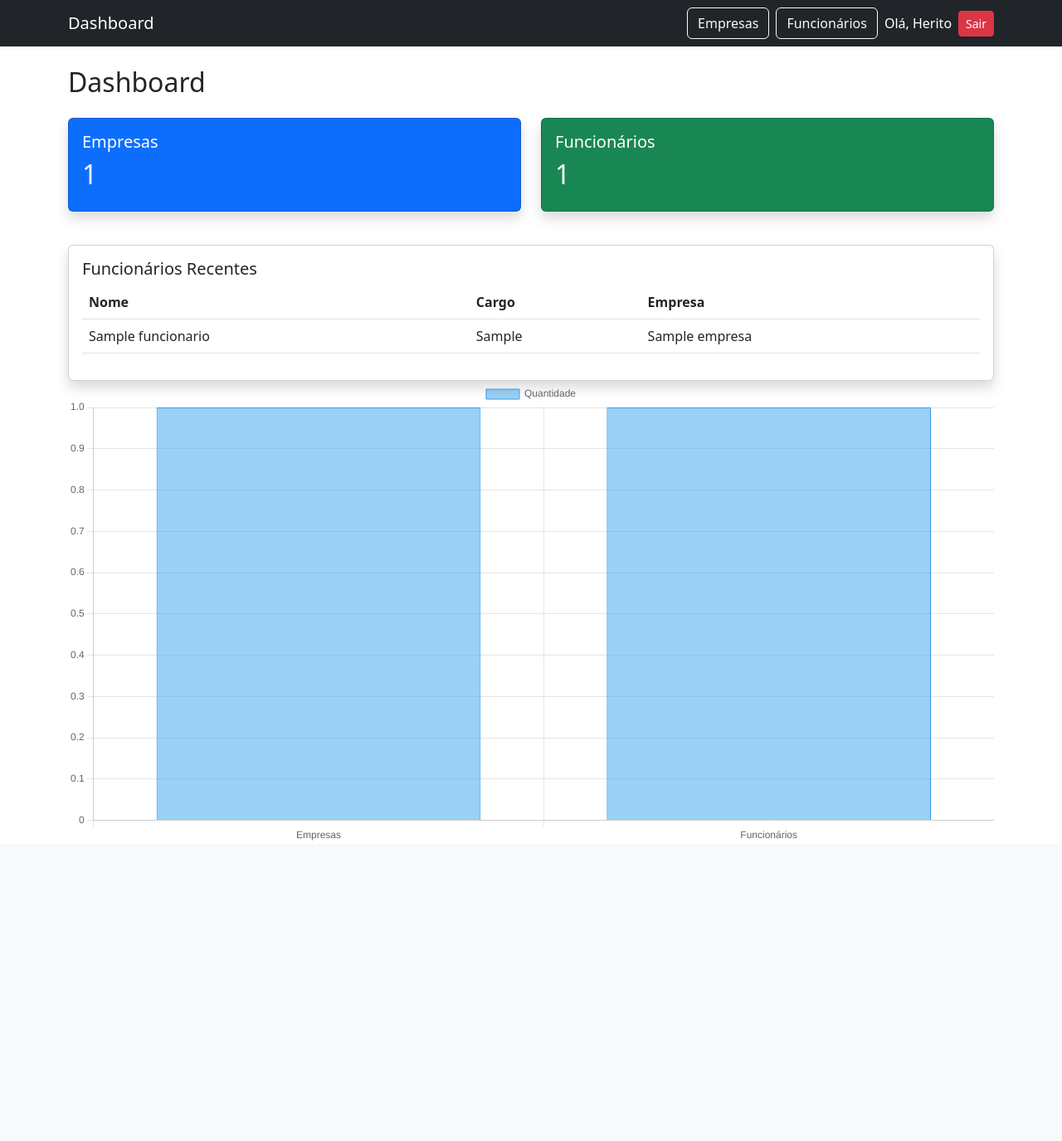
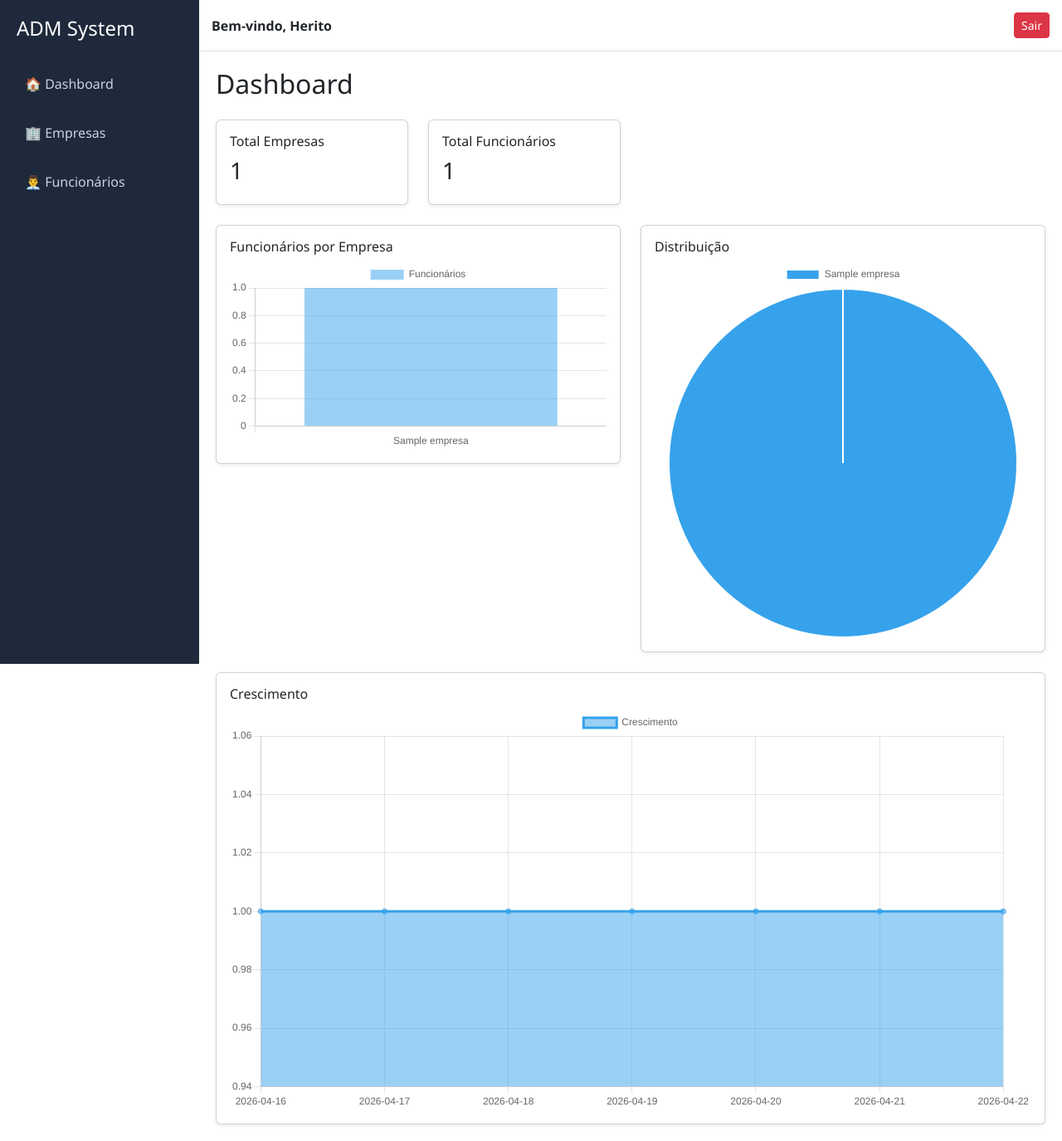
Before and after one commit to HeritoBlack/System_ADM, a Django app: page / in a window 1280 px wide. Shown: the whole page at 83% size. Before the commit the page ends 1013 px from the top, so only its background shows below. Run offline with Django 5.2, Linux system fonts and the light colour scheme; a user stored in the database is signed in; tables that the repository leaves empty hold one stand-in row (values such as "Sample post").

Commit message:
Atualização visual e correção de bugs
Fiz uma atualização visual do projeto, deixando mais agradável a vista e corrigi o bug de cadastro de funcionários

```diff
--- a/sistema/core/models.py
+++ b/sistema/core/models.py
@@ -14,5 +14,7 @@ class Funcionario(models.Model):
     cargo = models.CharField(max_length=50)
     empresa = models.ForeignKey(Empresa, on_delete=models.CASCADE)
 
+    created_at = models.DateTimeField(auto_now_add=True)
+
     def __str__(self):
         return self.nome
--- a/sistema/core/templates/base.html
+++ b/sistema/core/templates/base.html
@@ -2,32 +2,109 @@
 <html lang="pt-br">
 <head>
     <meta charset="UTF-8">
-    <title>Sistema de Empresas</title>
+    <title>Sistema ADM</title>
 
     <link href="https://cdn.jsdelivr.net/npm/bootstrap@5.3.0/dist/css/bootstrap.min.css" rel="stylesheet">
+
+    <style>
+        body {
+            margin: 0;
+            font-family: 'Segoe UI', sans-serif;
+        }
+
+        .wrapper {
+            display: flex;
+        }
+
+        /* SIDEBAR */
+        .sidebar {
+            width: 240px;
+            height: 100vh;
+            background: #1e293b;
+            color: white;
+            position: fixed;
+            padding: 20px;
+        }
+
+        .sidebar h4 {
+            margin-bottom: 30px;
+        }
+
+        .sidebar a {
+            display: block;
+            color: #cbd5e1;
+            text-decoration: none;
+            margin-bottom: 15px;
+            padding: 10px;
+            border-radius: 6px;
+        }
+
+        .sidebar a:hover {
+            background: #334155;
+            color: white;
+        }
+
+        /* CONTEÚDO */
+        .content {
+            margin-left: 240px;
+            width: 100%;
+        }
+
+        /* NAVBAR */
+        .topbar {
+            background: white;
+            padding: 15px;
+            border-bottom: 1px solid #ddd;
+            display: flex;
+            justify-content: space-between;
+            align-items: center;
+        }
+
+        .main {
+            padding: 20px;
+        }
+
+        .card-dashboard {
+            border-radius: 12px;
+            padding: 20px;
+            color: white;
+        }
+
+        .bg-blue { background: #0d6efd; }
+        .bg-green { background: #198754; }
+        .bg-dark { background: #212529; }
+    </style>
 </head>
 <body>
 
-<nav class="navbar navbar-expand-lg navbar-dark bg-dark">
-  <div class="container">
-    <a class="navbar-brand" href="/">Dashboard</a>
+{% if user.is_authenticated %}
+<div class="wrapper">
 
-    <div class="d-flex align-items-center gap-2">
-      <a class="btn btn-outline-light" href="{% url 'lista_empresas' %}">Empresas</a>
-      <a class="btn btn-outline-light" href="{% url 'lista_funcionarios' %}">Funcionários</a>
+    <!-- SIDEBAR -->
+    <div class="sidebar">
+        <h4>ADM System</h4>
 
-      <span class="text-white">
-        Olá, {{ request.user.username }}
-      </span>
+        <a href="{% url 'dashboard' %}">🏠 Dashboard</a>
+        <a href="{% url 'lista_empresas' %}">🏢 Empresas</a>
+        <a href="{% url 'lista_funcionarios' %}">👨‍💼 Funcionários</a>
+    </div>
+
+    <!-- CONTEÚDO -->
+    <div class="content">
+
+        <!-- NAVBAR -->
+        <div class="topbar">
+            <div>
+                <strong>Bem-vindo, {{ user.username }}</strong>
+            </div>
 
             <form method="POST" action="{% url 'logout' %}">
                 {% csrf_token %}
                 <button class="btn btn-danger btn-sm">Sair</button>
             </form>
         </div>
-  </div>
-</nav>
 
+        <!-- MENSAGENS -->
         {% if messages %}
           {% for message in messages %}
             <div class="alert alert-{{ message.tags }} m-3">
@@ -36,10 +113,21 @@
           {% endfor %}
         {% endif %}
 
-<div class="container mt-4">
+        <!-- CONTEÚDO DAS PÁGINAS -->
+        <div class="main">
             {% block content %}
             {% endblock %}
         </div>
 
+    </div>
+</div>
+
+{% else %}
+    <!-- Se não estiver logado -->
+    <script>
+        window.location.href = "{% url 'login' %}";
+    </script>
+{% endif %}
+
 </body>
 </html>
--- a/sistema/core/templates/dashboard.html
+++ b/sistema/core/templates/dashboard.html
@@ -1,73 +1,97 @@
 {% extends 'base.html' %}
 
 {% block content %}
-<h2 class="mb-4">Dashboard</h2>
+<h2>Dashboard</h2>
 
-<div class="row">
+<!-- KPIs -->
+<div class="row mt-4">
+    <div class="col-md-3">
+        <div class="card p-3 shadow-sm">
+            <h6>Total Empresas</h6>
+            <h3>{{ total_empresas }}</h3>
+        </div>
+    </div>
 
-  <!-- Empresas -->
-  <div class="col-md-6">
-    <div class="card text-white bg-primary mb-3 shadow">
-      <div class="card-body">
-        <h5 class="card-title">Empresas</h5>
-        <h2>{{ total_empresas }}</h2>
+    <div class="col-md-3">
+        <div class="card p-3 shadow-sm">
+            <h6>Total Funcionários</h6>
+            <h3>{{ total_funcionarios }}</h3>
         </div>
     </div>
 </div>
 
-  <!-- Funcionários -->
+<!-- GRÁFICOS -->
+<div class="row mt-4">
+
+    <!-- Barras -->
     <div class="col-md-6">
-    <div class="card text-white bg-success mb-3 shadow">
-      <div class="card-body">
-        <h5 class="card-title">Funcionários</h5>
-        <h2>{{ total_funcionarios }}</h2>
+        <div class="card p-3 shadow-sm">
+            <h6>Funcionários por Empresa</h6>
+            <canvas id="barChart"></canvas>
         </div>
+    </div>
+
+    <!-- Pizza -->
+    <div class="col-md-6">
+        <div class="card p-3 shadow-sm">
+            <h6>Distribuição</h6>
+            <canvas id="pieChart"></canvas>
         </div>
     </div>
 
 </div>
 
-<!-- Lista recente -->
-<div class="card shadow mt-4">
-  <div class="card-body">
-    <h5 class="card-title">Funcionários Recentes</h5>
-
-    <table class="table">
-      <thead>
-        <tr>
-          <th>Nome</th>
-          <th>Cargo</th>
-          <th>Empresa</th>
-        </tr>
-      </thead>
-      <tbody>
-        {% for f in funcionarios_recentes %}
-        <tr>
-          <td>{{ f.nome }}</td>
-          <td>{{ f.cargo }}</td>
-          <td>{{ f.empresa.nome }}</td>
-        </tr>
-        {% endfor %}
-      </tbody>
-    </table>
+<!-- Linha -->
+<div class="row mt-4">
+    <div class="col-md-12">
+        <div class="card p-3 shadow-sm">
+            <h6>Crescimento</h6>
+            <canvas id="lineChart"></canvas>
+        </div>
     </div>
 </div>
 
+<!-- Chart.js -->
 <script src="https://cdn.jsdelivr.net/npm/chart.js"></script>
 
-<canvas id="grafico"></canvas>
+<script>
+    const nomes = {{ nomes_empresas|safe }};
+    const valores = {{ qtd_funcionarios|safe }};
+    const dias = {{ dias|safe }};
+    const crescimento = {{ valores|safe }};
 
-<script>
-const ctx = document.getElementById('grafico');
-
-new Chart(ctx, {
+    // Gráfico de barras
+    new Chart(document.getElementById('barChart'), {
         type: 'bar',
         data: {
-        labels: ['Empresas', 'Funcionários'],
+            labels: nomes,
             datasets: [{
-            label: 'Quantidade',
-            data: [{{ total_empresas }}, {{ total_funcionarios }}],
-            borderWidth: 1
+                label: 'Funcionários',
+                data: valores
+            }]
+        }
+    });
+
+    // Gráfico de pizza
+    new Chart(document.getElementById('pieChart'), {
+        type: 'pie',
+        data: {
+            labels: nomes,
+            datasets: [{
+                data: valores
+            }]
+        }
+    });
+
+    // Gráfico de linha
+    new Chart(document.getElementById('lineChart'), {
+        type: 'line',
+        data: {
+            labels: dias,
+            datasets: [{
+                label: 'Crescimento',
+                data: crescimento,
+                fill: true
             }]
         }
     });
--- a/sistema/core/urls.py
+++ b/sistema/core/urls.py
@@ -3,18 +3,16 @@ from . import views
 from django.contrib.auth import views as auth_views
 
 urlpatterns = [
+    path('registro/', views.registrar_usuario, name='registro'),
     path('', views.dashboard, name='dashboard'),
-
     path('empresas/', views.lista_empresas, name='lista_empresas'),
     path('empresas/nova/', views.criar_empresa, name='criar_empresa'),
     path('empresas/<int:id>/editar/', views.editar_empresa, name='editar_empresa'),
     path('empresas/<int:id>/excluir/', views.excluir_empresa, name='excluir_empresa'),
-
     path('funcionarios/', views.lista_funcionarios, name='lista_funcionarios'),
     path('funcionarios/novo/', views.criar_funcionario, name='criar_funcionario'),
     path('funcionarios/<int:id>/editar/', views.editar_funcionario, name='editar_funcionario'),
     path('funcionarios/<int:id>/excluir/', views.excluir_funcionario, name='excluir_funcionario'),
-
     path('login/', auth_views.LoginView.as_view(template_name='auth/login.html'), name='login'),
     path('logout/', auth_views.LogoutView.as_view(), name='logout'),
 ]
--- a/sistema/core/views.py
+++ b/sistema/core/views.py
@@ -3,6 +3,22 @@ from django.contrib.auth.decorators import login_required
 from django.contrib import messages
 from .models import Empresa, Funcionario
 from .forms import EmpresaForm, FuncionarioForm
+from django.contrib.auth import login
+from .forms import RegistroForm
+from django.db.models import Count
+from django.utils.timezone import now
+from datetime import timedelta
+
+#CADASTRO/LOGIN
+def registrar_usuario(request):
+    form = RegistroForm(request.POST or None)
+
+    if form.is_valid():
+        user = form.save()
+        login(request, user)  # já loga automaticamente
+        return redirect('dashboard')
+
+    return render(request, 'auth/registro.html', {'form': form})
 
 # EMPRESAS
 @login_required
@@ -97,10 +113,33 @@ def excluir_funcionario(request, id):
 def dashboard(request):
     total_empresas = Empresa.objects.count()
     total_funcionarios = Funcionario.objects.count()
-    funcionarios_recentes = Funcionario.objects.order_by('-id')[:5]
 
-    return render(request, 'dashboard.html', {
+    # Funcionários por empresa
+    dados = (
+        Funcionario.objects
+        .values('empresa__nome')
+        .annotate(total=Count('id'))
+    )
+
+    nomes_empresas = [d['empresa__nome'] for d in dados]
+    qtd_funcionarios = [d['total'] for d in dados]
+
+    # Funcionários últimos 7 dias (simulação se não tiver campo data)
+    dias = []
+    valores = []
+
+    for i in range(7):
+        dia = now().date() - timedelta(days=i)
+        dias.append(str(dia))
+        valores.append(Funcionario.objects.count())  # simples (pode melhorar depois)
+
+    context = {
         'total_empresas': total_empresas,
         'total_funcionarios': total_funcionarios,
-        'funcionarios_recentes': funcionarios_recentes
-    })
+        'nomes_empresas': nomes_empresas,
+        'qtd_funcionarios': qtd_funcionarios,
+        'dias': dias[::-1],
+        'valores': valores[::-1],
+    }
+
+    return render(request, 'dashboard.html', context)
```
Also changed, not shown: sistema/core/forms.py (+7 -0 lines), sistema/core/templates/auth/login.html (+113 -13 lines), sistema/core/templates/auth/registro.html (added, +16 -0 lines), sistema/core/templates/funcionarios/form.html (added, +33 -0 lines), sistema/core/templates/funcionarios/lista.html (+18 -7 lines), sistema/core/migrations/0003_funcionario_created_at.py (added), sistema/db.sqlite3. Lines whose indentation alone changed are shown as unchanged.
